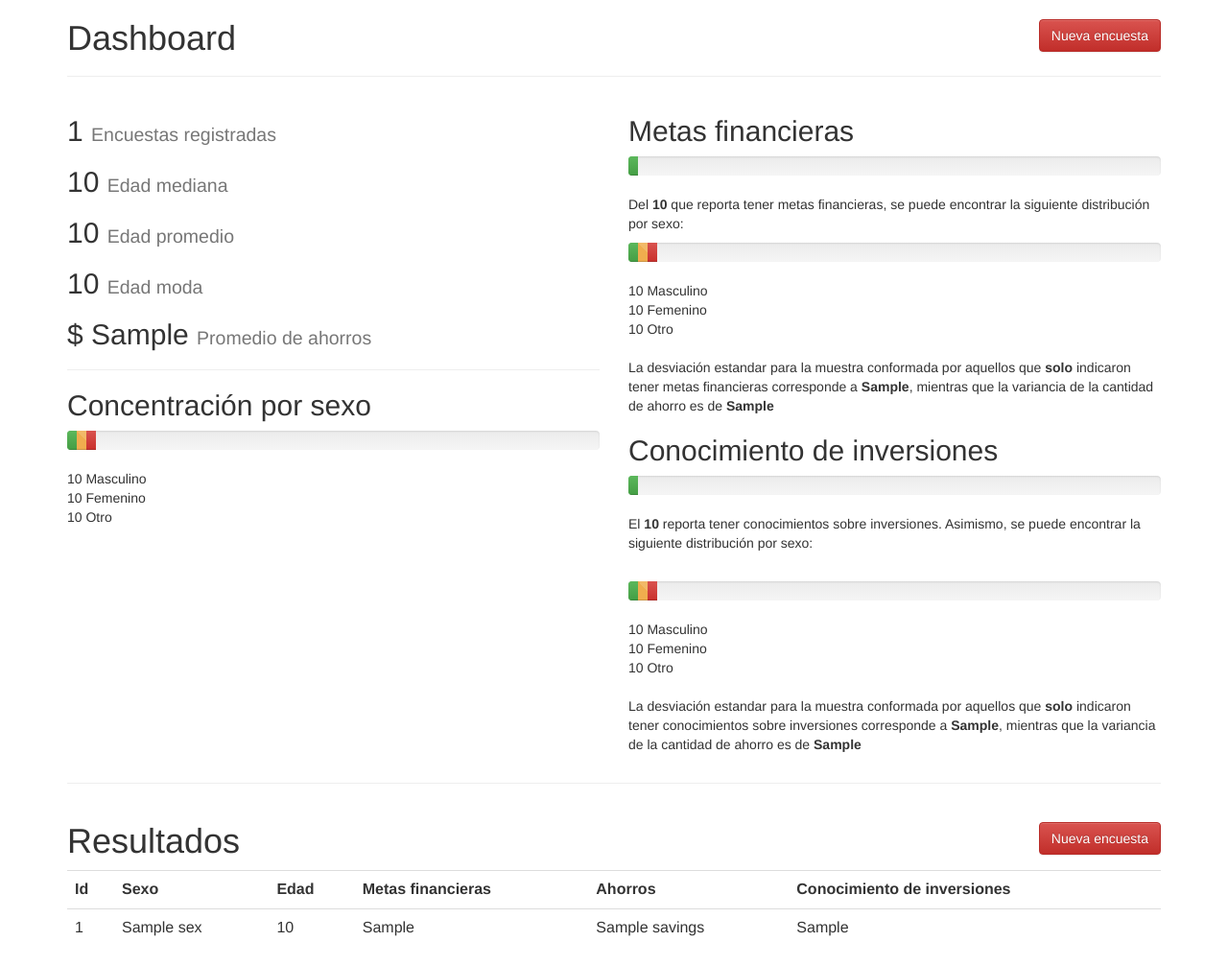
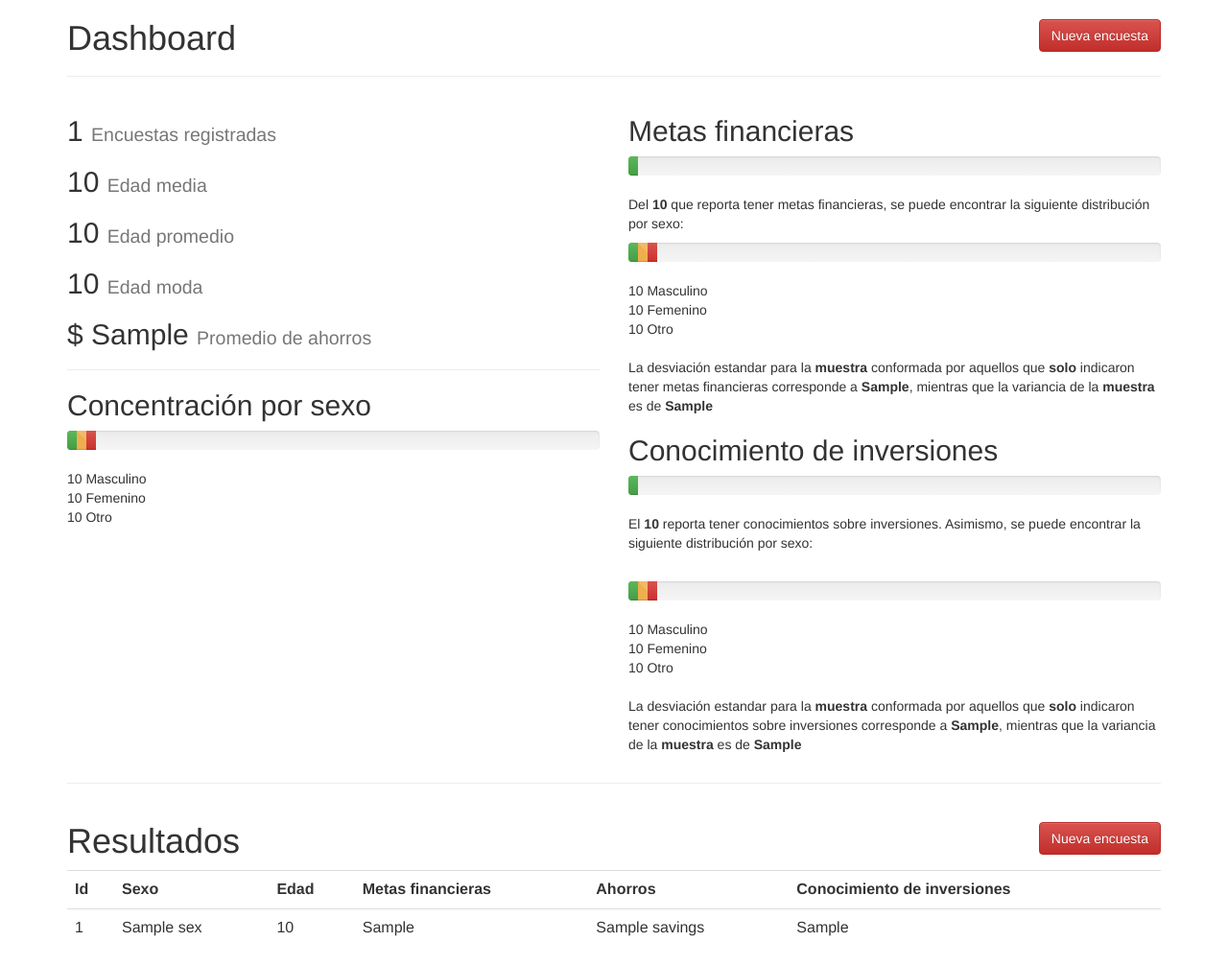
Before and after one commit to rmanzvila/naica, a Django app: template naica/templates/list_poll.html in a window 1280 px wide. Shown: the part 110-1116 px from the top of the page at 96% size. Run offline with Django 3.2, Linux system fonts and the light colour scheme; the template is opened without the code that fills it: most values are stand-ins (such as "Sample title", 1, 10 or a date in 2020); some libraries are stand-ins or nearby versions.

Commit message:
feat: standar desv and variance forms

```diff
--- a/naica/templates/list_poll.html
+++ b/naica/templates/list_poll.html
@@ -9,7 +9,7 @@
             <div class="col-md-6">
                 <h2>{{ counter }} <small>Encuestas registradas</small></h2>
 
-                <h2>{{ age_median }} <small>Edad mediana</small></h2>
+                <h2>{{ age_median }} <small>Edad media</small></h2>
                 <h2>{{ age_arithmetic_median }} <small>Edad promedio</small></h2>
                 <h2>{{ age_mode }} <small>Edad moda</small></h2>
 
@@ -59,9 +59,9 @@
                 <span>{{ financial_f_average }} Femenino</span> <br>
                 <span>{{ financial_o_average }} Otro</span> <br> <br>
 
-                <p>La desviación estandar para la muestra conformada por aquellos que <strong>solo</strong> indicaron
-                    tener metas financieras corresponde a <strong> {{ financial_savings_stdev }}</strong>, mientras que la variancia
-                    de la cantidad de ahorro es de <strong>{{ financial_variance }}</strong></p>
+                <p>La desviación estandar para la <strong>muestra</strong> conformada por aquellos que <strong>solo</strong> indicaron
+                    tener metas financieras corresponde a <strong> {{ financial_savings_stdev }}</strong>, mientras que
+                    la variancia de la <strong>muestra</strong> es de <strong>{{ financial_variance }}</strong></p>
 
                 <h2>Conocimiento de inversiones</h2>
                 <div class="progress">
@@ -90,9 +90,9 @@
                 <span>{{ investment_o_average }} Otro</span>
                 <br>
                 <br>
-                <p>La desviación estandar para la muestra conformada por aquellos que <strong>solo</strong> indicaron
-                    tener conocimientos sobre inversiones corresponde a <strong> {{ investment_savings_stdev }}</strong>, mientras que la variancia
-                    de la cantidad de ahorro es de <strong>{{ investment_variance }}</strong></p>
+                <p>La desviación estandar para la <strong>muestra</strong> conformada por aquellos que <strong>solo</strong> indicaron
+                    tener conocimientos sobre inversiones corresponde a <strong> {{ investment_savings_stdev }}</strong>,
+                    mientras que la variancia de la <strong>muestra</strong> es de <strong>{{ investment_variance }}</strong></p>
 
             </div>
         </div>
--- a/naica/views.py
+++ b/naica/views.py
@@ -41,9 +41,9 @@ def general_operations(polls):
     results['polls'] = polls
     results['counter'] = total_polls
     results['age_median'] = '{0:.2f}'.format(obtain_median(polls.values_list('age', flat=True)))
-    results['age_arithmetic_median'] = '{0:.2f}'.format(obtain_arithmetic_median(polls.values_list('age', flat=True)))
+    results['age_arithmetic_median'] = '{0:.2f}'.format(obtain_mean(polls.values_list('age', flat=True)))
     results['age_mode'] = obtain_mode(polls.values_list('age', flat=True))
-    results['savings_median'] = '{0:.2f}'.format(obtain_arithmetic_median(polls.values_list('savings', flat=True)))
+    results['savings_median'] = '{0:.2f}'.format(obtain_mean(polls.values_list('savings', flat=True)))
 
     results['m_average'] = obtain_average(polls.filter(sex='M').count(), total_polls)
     results['f_average'] = obtain_average(polls.filter(sex='F').count(), total_polls)
```
Also changed, not shown: naica/operations.py (+4 -6 lines).
